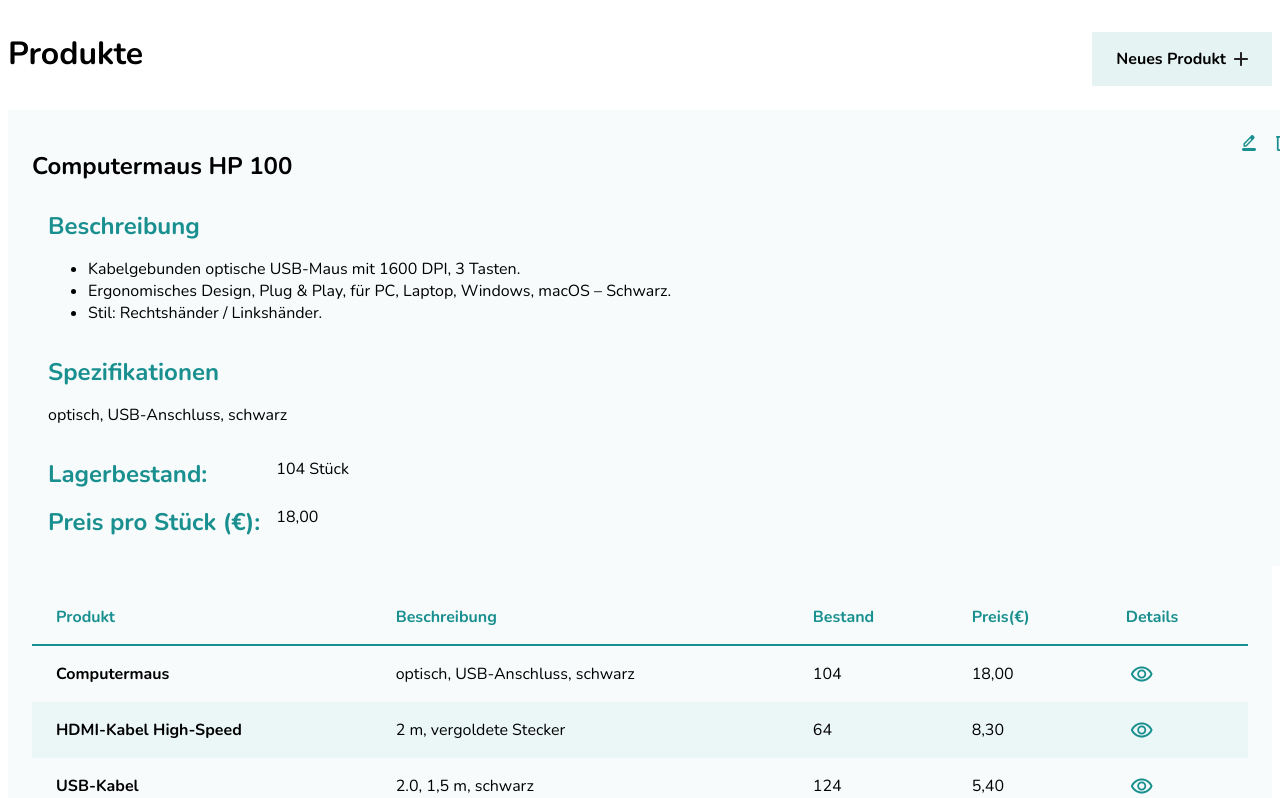
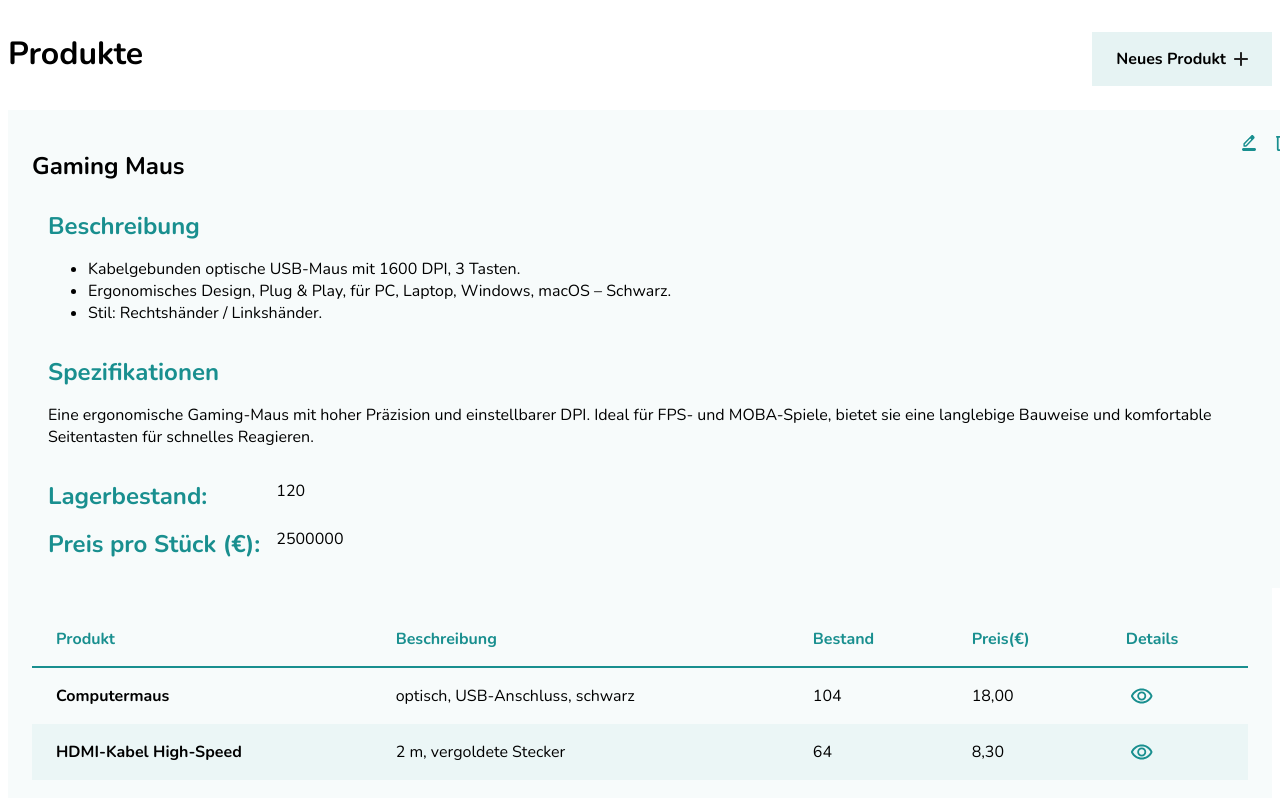
Before and after one commit to ChristopherBraun196/product-list, an Angular app in the folder product-list/: page / in a window 1280 px wide. Shown: the top 798 px of the page. Built offline with nearby package versions, Linux system fonts and the light colour scheme.

Commit message:
Interpolation (Daten anzeigen)

```diff
--- a/product-list/src/app/shared/components/product-detail/product-detail.html
+++ b/product-list/src/app/shared/components/product-detail/product-detail.html
@@ -1,9 +1,9 @@
 <article class="product-detail">
   <header class="product-detail__header">
-    <h1>Computermaus HP 100</h1>
+    <h1>{{ detail.name }}</h1>
     <div>
       <a class="btn--edit" aria-label="Details editieren"></a>
-      <button class="btn--delete" aria-label="Details löschen"></button>
+      <button (click)="deleteDetail()" class="btn--delete" aria-label="Details löschen"></button>
     </div>
   </header>
   <section aria-labelledby="description">
@@ -14,19 +14,20 @@
       <li>Stil: Rechtshänder / Linkshänder.</li>
     </ul>
   </section>
+
   <section aria-labelledby="specs">
     <h2 id="specs">Spezifikationen</h2>
-    <p>optisch, USB-Anschluss, schwarz</p>
+    <p>{{ detail.description }}</p>
   </section>
   <section>
     <dl>
       <dt>Lagerbestand:</dt>
       <dd>
-        <data value="104">104 Stück</data>
+        <data value="104">{{ detail.stock }}</data>
       </dd>
       <dt>Preis pro Stück (€):</dt>
       <dd>
-        <data value="18.00">18,00</data>
+        <data value="18.00">{{ detail.price }}</data>
       </dd>
     </dl>
   </section>
--- a/product-list/src/app/shared/components/product-detail/product-detail.ts
+++ b/product-list/src/app/shared/components/product-detail/product-detail.ts
@@ -16,4 +16,8 @@ Seitentasten für schnelles Reagieren.`,
     stock: 120,
     price: 2500000,
   };
+
+  deleteDetail(){
+    this.detail.name="";
+  }
 }
```
